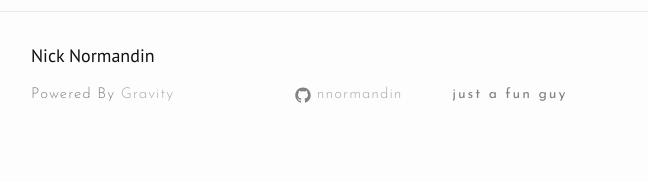
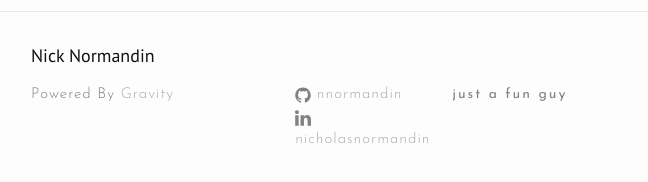
Before and after one commit to nnormandin/nnormandin.github.io, a Jekyll site: the page built from index.html, in a window 1280 px wide. Shown: the part 485-667 px from the top of the page, without its empty margins (239-887 px from the left). Built offline with Jekyll 4.4.1, drawn with Linux system fonts in a browser that asks for light colours; nearby versions of some CDN libraries; the list of posts is cut into pages by our own code.

Commit message:
test linkedin

```diff
--- a/_config.yml
+++ b/_config.yml
@@ -13,6 +13,7 @@ baseurl: "" # the subpath of your site, e.g. /blog
 url: "https://nnormandin.github.io" # the base hostname & protocol for your site
 
 github_username:  nnormandin
+linkedin_username: nicholasnormandin
 paginate: 5
 
 gems: [jekyll-paginate, kramdown]
--- a/_includes/footer.html
+++ b/_includes/footer.html
@@ -21,9 +21,9 @@
           </li>
           {% endif %}
 
-          {% if site.twitter_username %}
+          {% if site.linkedin_username %}
           <li>
-            {% include icon-twitter.html username=site.twitter_username %}
+            {% include icon-linkedin.html username=site.linkedin_username %}
           </li>
           {% endif %}
         </ul>
--- /dev/null
+++ b/_includes/icon-linkedin.html
@@ -0,0 +1 @@
+<a href="https://linkedin.com/{{ include.username }}"><span class="icon icon--linkedin">{% include icon-linkedin.svg %}</span><span class="username">{{ include.username }}</span></a>
--- a/_includes/icon-twitter.html
+++ /dev/null
@@ -1 +0,0 @@
-<a href="https://twitter.com/{{ include.username }}"><span class="icon icon--twitter">{% include icon-twitter.svg %}</span><span class="username">{{ include.username }}</span></a>
```
Also changed, not shown: _includes/icon-linkedin.svg (added), 2 other files.
